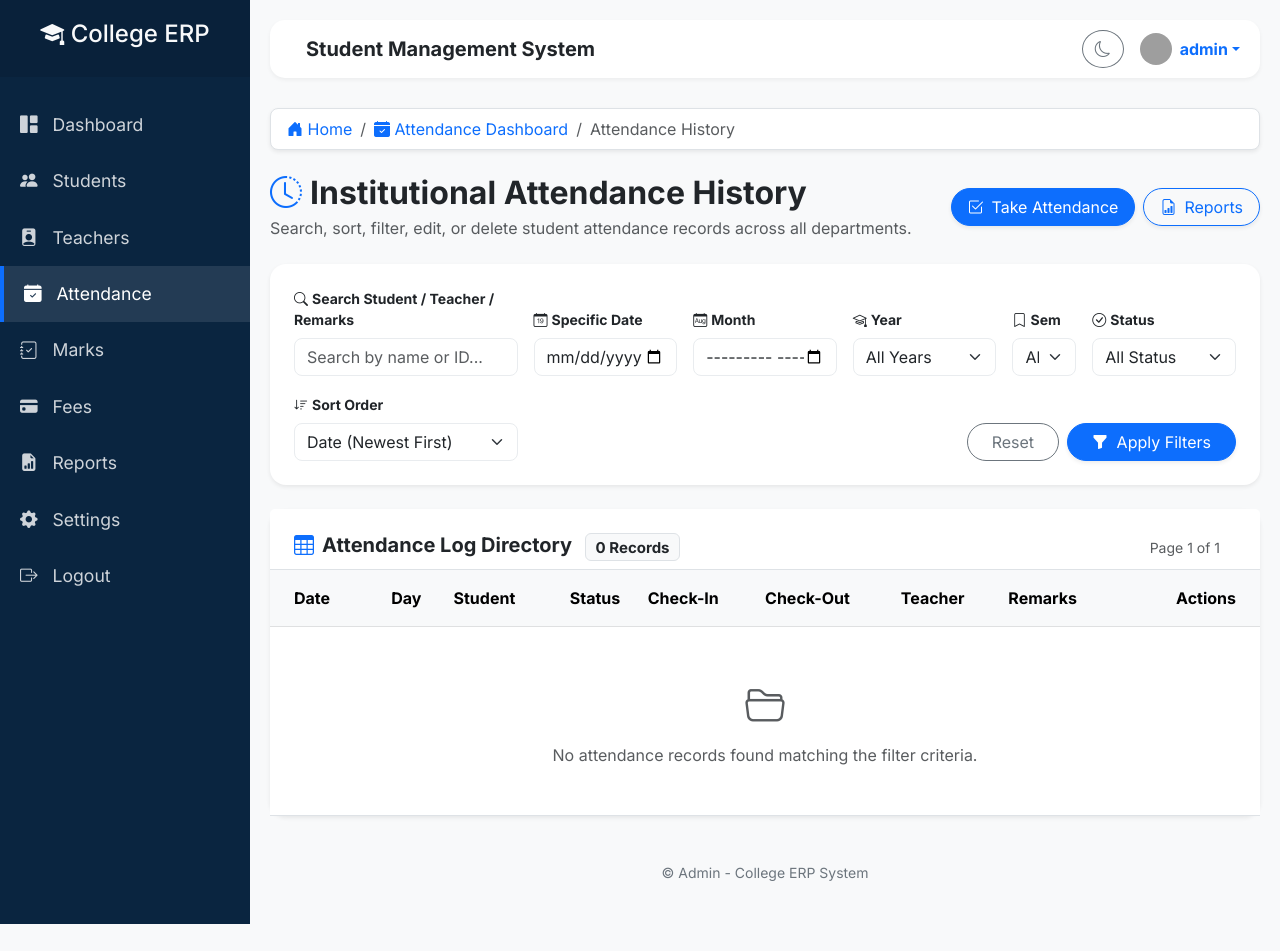
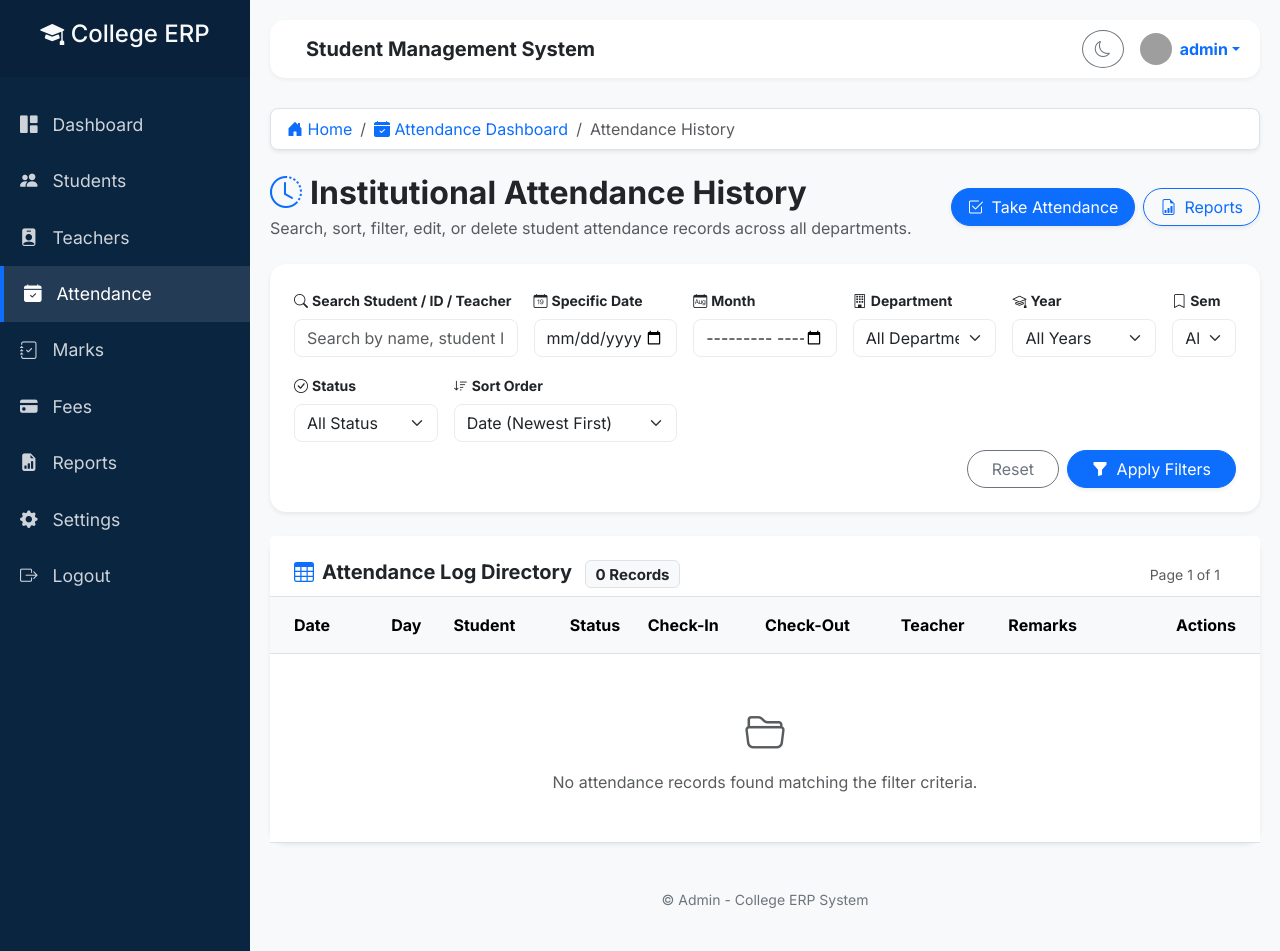
Before and after one commit to namasivaayan18022004-commits/student-management-system, a Flask app: page /attendance/history in a window 1280 px wide. Before the commit the page ends 924 px from the top, so only its background shows below. Run offline with Flask 3, Linux system fonts and the light colour scheme; a user stored in the database is signed in; data comes from the database, SQL or seed files in the repository; data that the repository does not hold is empty; some libraries are stand-ins or nearby versions; grey boxes are pictures that could not be loaded.

Commit message:
Add department filter and student ID search to Institutional Attendance History

```diff
--- a/app.py
+++ b/app.py
@@ -2324,16 +2324,18 @@ def attendance_history():
     search_query = request.args.get('q', '').strip()
     selected_date = request.args.get('date', 'all')
     selected_month = request.args.get('month', 'all')
+    selected_department = request.args.get('department', 'all')
     selected_year = request.args.get('year', 'all')
     selected_semester = request.args.get('semester', 'all')
     selected_teacher = request.args.get('teacher', 'all')
     selected_status = request.args.get('status', 'all')
     sort_by = request.args.get('sort', 'newest')
 
-    query = Attendance.query
+    query = Attendance.query.outerjoin(Student, Attendance.student_id == Student.id)
 
     if search_query:
         query = query.filter(or_(
+            Student.student_id.ilike(f'%{search_query}%'),
             Attendance.student_name.ilike(f'%{search_query}%'),
             Attendance.teacher_name.ilike(f'%{search_query}%'),
             Attendance.remarks.ilike(f'%{search_query}%')
@@ -2342,6 +2344,8 @@ def attendance_history():
         query = query.filter(Attendance.date == selected_date)
     if selected_month != 'all' and selected_month:
         query = query.filter(Attendance.date.like(f'{selected_month}%'))
+    if selected_department != 'all' and selected_department:
+        query = query.filter(Student.department == selected_department)
     if selected_year != 'all':
         query = query.filter(Attendance.academic_year == selected_year)
     if selected_semester != 'all':
@@ -2360,6 +2364,14 @@ def attendance_history():
 
     attendance_records = query.paginate(page=page, per_page=20, error_out=False)
 
+    departments = [
+        'Computer Science',
+        'Electrical Engineering',
+        'Mechanical Engineering',
+        'Civil Engineering',
+        'Business Administration',
+        'Arts & Humanities'
+    ]
     years = ['First Year', 'Second Year', 'Third Year', 'Fourth Year']
     semesters = ['Sem 1', 'Sem 2', 'Sem 3', 'Sem 4', 'Sem 5', 'Sem 6', 'Sem 7', 'Sem 8']
     teachers = [t.name for t in Teacher.query.order_by(Teacher.name).all()]
@@ -2370,11 +2382,13 @@ def attendance_history():
         search_query=search_query,
         selected_date=selected_date,
         selected_month=selected_month,
+        selected_department=selected_department,
         selected_year=selected_year,
         selected_semester=selected_semester,
         selected_teacher=selected_teacher,
         selected_status=selected_status,
         sort_by=sort_by,
+        departments=departments,
         years=years,
         semesters=semesters,
         teachers=teachers
--- a/templates/attendance_history.html
+++ b/templates/attendance_history.html
@@ -34,8 +34,8 @@
         <form method="GET" action="{{ url_for('attendance_history') }}" class="row g-3 align-items-end">
             <!-- Keyword Search -->
             <div class="col-lg-3 col-md-6">
-                <label class="form-label fw-bold text-dark small"><i class="bi bi-search me-1"></i>Search Student / Teacher / Remarks</label>
-                <input type="text" name="q" class="form-control rounded-3" placeholder="Search by name or ID..." value="{{ search_query }}">
+                <label class="form-label fw-bold text-dark small"><i class="bi bi-search me-1"></i>Search Student / ID / Teacher</label>
+                <input type="text" name="q" class="form-control rounded-3" placeholder="Search by name, student ID..." value="{{ search_query }}">
             </div>
             <!-- Date Filter -->
             <div class="col-lg-2 col-md-6">
@@ -46,6 +46,16 @@
             <div class="col-lg-2 col-md-6">
                 <label class="form-label fw-bold text-dark small"><i class="bi bi-calendar-month me-1"></i>Month</label>
                 <input type="month" name="month" class="form-control rounded-3" value="{{ selected_month if selected_month != 'all' else '' }}">
+            </div>
+            <!-- Department Filter -->
+            <div class="col-lg-2 col-md-6">
+                <label class="form-label fw-bold text-dark small"><i class="bi bi-building me-1"></i>Department</label>
+                <select name="department" class="form-select rounded-3">
+                    <option value="all" {% if selected_department == 'all' %}selected{% endif %}>All Departments</option>
+                    {% for d in departments %}
+                    <option value="{{ d }}" {% if selected_department == d %}selected{% endif %}>{{ d }}</option>
+                    {% endfor %}
+                </select>
             </div>
             <!-- Year Filter -->
             <div class="col-lg-2 col-md-6">
@@ -87,7 +97,7 @@
                 </select>
             </div>
             <!-- Buttons -->
-            <div class="col-lg-9 col-md-12 d-flex justify-content-end gap-2">
+            <div class="col-12 d-flex justify-content-end gap-2 mt-2">
                 <a href="{{ url_for('attendance_history') }}" class="btn btn-outline-secondary rounded-pill px-4">Reset</a>
                 <button type="submit" class="btn btn-primary rounded-pill px-4 shadow-sm"><i class="bi bi-funnel-fill me-1"></i> Apply Filters</button>
             </div>
@@ -127,10 +137,11 @@
                         <td class="px-4 fw-semibold text-dark">{{ r.date }}</td>
                         <td><span class="badge bg-light text-secondary border">{{ r.day }}</span></td>
                         <td>
-                            <a href="{{ url_for('student_attendance_profile', student_id=r.student_id) }}" class="text-decoration-none fw-bold text-primary">
+                            <a href="{{ url_for('student_attendance_profile', student_id=r.student_id) }}" class="text-decoration-none fw-bold text-primary d-block">
                                 {{ r.student_name }}
                             </a>
-                            <div class="small text-muted">{{ r.academic_year }}</div>
+                            <span class="small text-secondary fw-semibold">{{ r.student_ref.student_id if r.student_ref else '' }}</span>
+                            <div class="small text-muted">{{ r.student_ref.department if r.student_ref else '' }} • {{ r.academic_year }}</div>
                         </td>
                         <td class="text-center">
                             {% if r.status == 'Present' %}
```
Also changed, not shown: static/images/uploads/STU034_WhatsApp_Image_2026-07-23_at_11.51.54_AM.jpeg (added).
